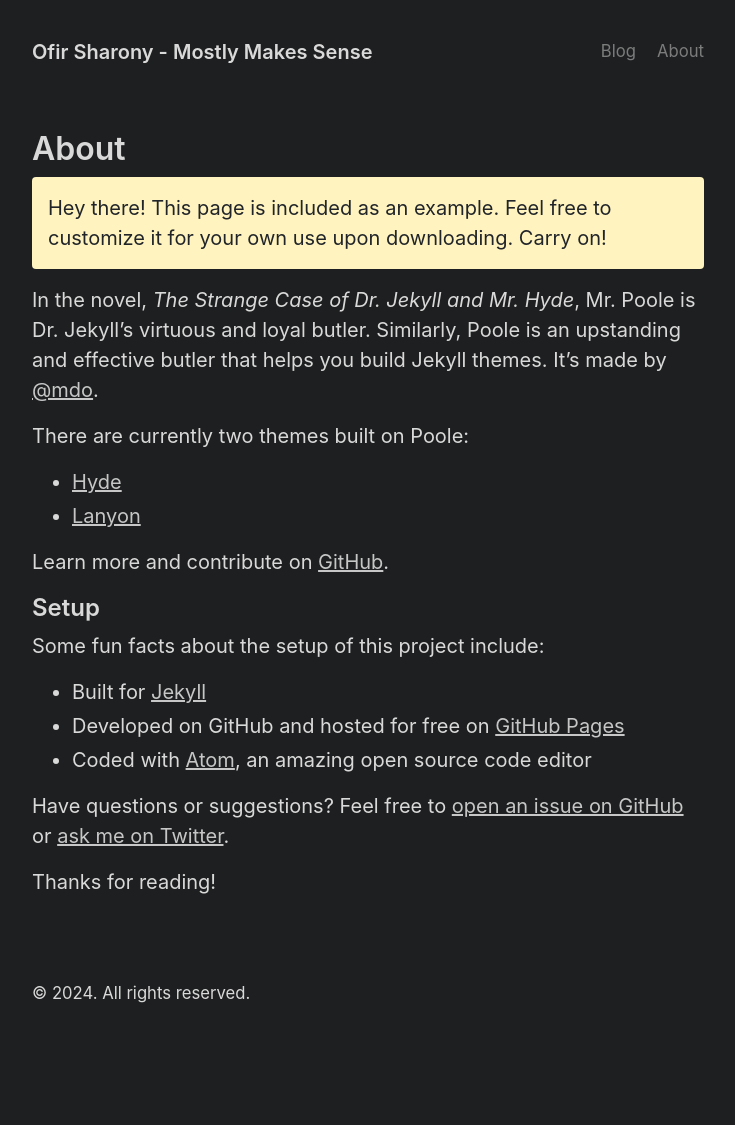
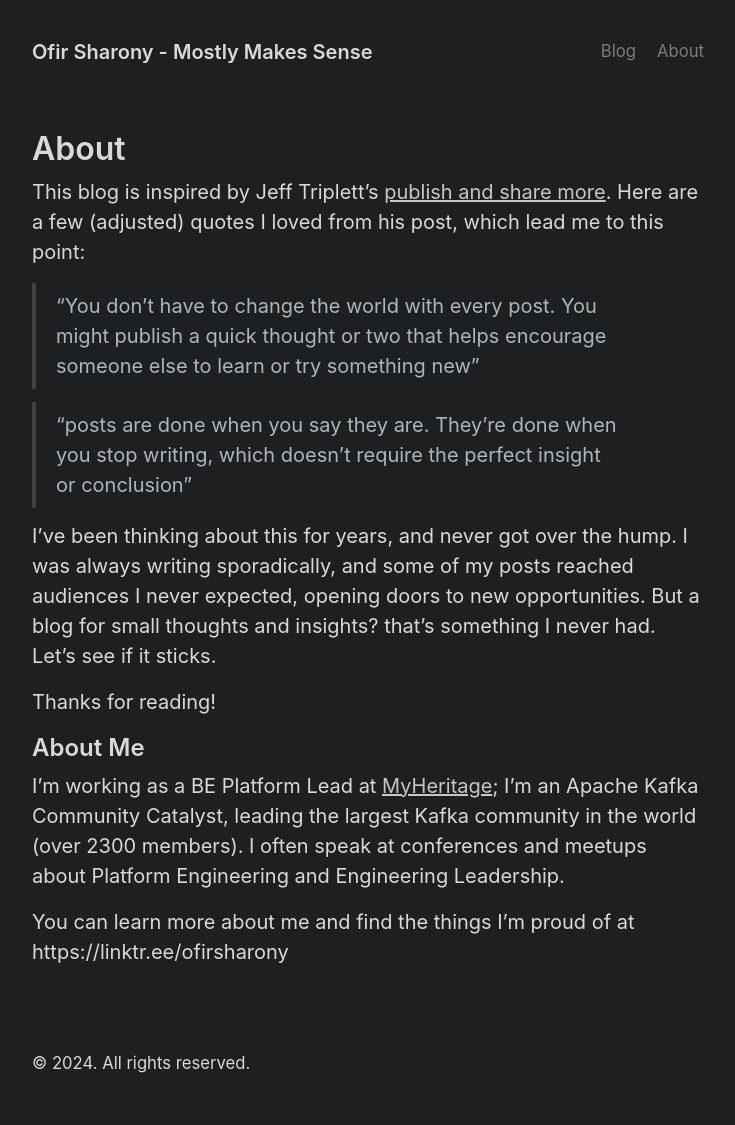
Before and after one commit to ofirsharony/ofirsharony.github.io, a Jekyll site: the page built from about.md, in a window 1280 px wide. Shown: the whole page, without its empty margins (272-1007 px from the left). Built offline with Jekyll 4.4.1, drawn with Linux system fonts in a browser that asks for light colours; before the commit the page ends 1055 px from its top, so only the background shows below that.

Commit message:
update about section

```diff
--- a/about.md
+++ b/about.md
@@ -3,27 +3,24 @@ layout: page
 title: About
 ---
 
-<p class="message">
-  Hey there! This page is included as an example. Feel free to customize it for your own use upon downloading. Carry on!
-</p>
 
-In the novel, *The Strange Case of Dr. Jekyll and Mr. Hyde*, Mr. Poole is Dr. Jekyll's virtuous and loyal butler. Similarly, Poole is an upstanding and effective butler that helps you build Jekyll themes. It's made by [@mdo](https://twitter.com/mdo).
+This blog is inspired by Jeff Triplett's [publish and share more](https://micro.webology.dev/2024/11/02/please-publish-and.html?utm_source=pocket_shared).
+Here are a few (adjusted) quotes I loved from his post, which lead me to this point:
 
-There are currently two themes built on Poole:
+> "You don’t have to change the world with every post. You might publish a quick thought or two that helps encourage someone else to learn or try something new"
 
-- [Hyde](https://hyde.getpoole.com)
-- [Lanyon](https://lanyon.getpoole.com)
+> "posts are done when you say they are. They're done when you stop writing, which doesn't require the perfect insight or conclusion"
 
-Learn more and contribute on [GitHub](https://github.com/poole).
-
-## Setup
-
-Some fun facts about the setup of this project include:
-
-- Built for [Jekyll](https://jekyllrb.com)
-- Developed on GitHub and hosted for free on [GitHub Pages](https://pages.github.com)
-- Coded with [Atom](https://atom.io), an amazing open source code editor
-
-Have questions or suggestions? Feel free to [open an issue on GitHub](https://github.com/poole/poole/issues/new) or [ask me on Twitter](https://twitter.com/mdo).
+I've been thinking about this for years, and never got over the hump.
+I was always writing sporadically, and some of my posts reached audiences I never expected, opening doors to new opportunities.
+But a blog for small thoughts and insights? that's something I never had. Let's see if it sticks.
 
 Thanks for reading!
+
+## About Me
+
+I'm working as a BE Platform Lead at [MyHeritage](myheritage.com);
+I'm an Apache Kafka Community Catalyst, leading the largest Kafka community in the world (over 2300 members).
+I often speak at conferences and meetups about Platform Engineering and Engineering Leadership.
+
+You can learn more about me and find the things I'm proud of at https://linktr.ee/ofirsharony
```
Also changed, not shown: README.md.
